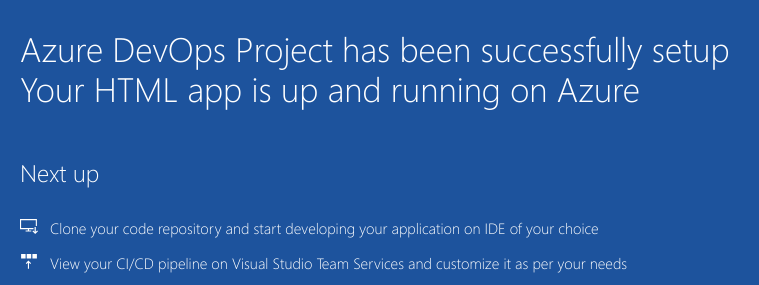
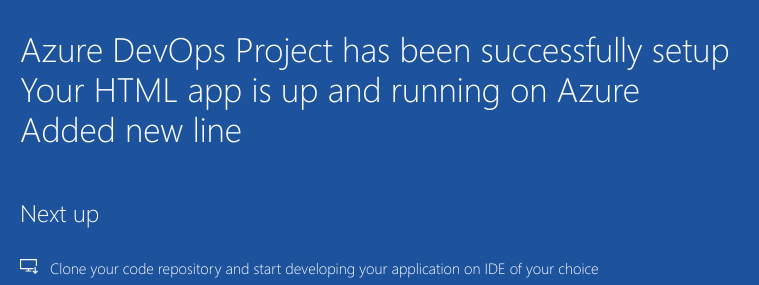
Before and after one commit to skurcheti/sample-project, a plain HTML site: page index.html in a window 1280 px wide. Shown: the part 442-727 px from the top of the page, 205-964 px from the left. Drawn offline with Linux system fonts and the light colour scheme.

Commit message:
Added new line in index file

```diff
--- a/index.html
+++ b/index.html
@@ -21,6 +21,7 @@
                 <div class="success-text">Success!</div>
                 <div class="description line-1"> Azure DevOps Project has been successfully setup</div>
                 <div class="description line-2"> Your HTML app is up and running on Azure</div>
+		<div class="description line03"> Added new line		</div>
                 <div class="next-steps-container">
                     <div class="next-steps-header">Next up</div>
                     <div class="next-steps-body">
```
